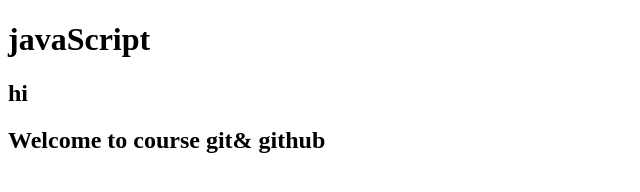
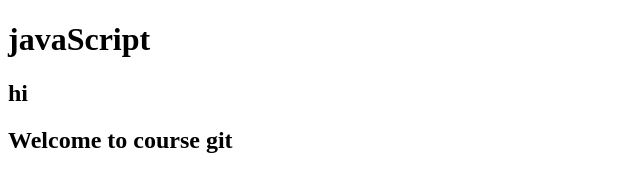
Before and after one commit to AliIbrahim5/git-html, a plain HTML site: page index.html in a window 1280 px wide. Shown: the whole page, without its empty margins (0-640 px from the left). Drawn offline with Linux system fonts and the light colour scheme.

Commit message:
Update index.html

```diff
--- a/index.html
+++ b/index.html
@@ -9,6 +9,6 @@
   <body>
     <h1>javaScript</h1>
     <h2>hi</h2>
-    <h2>Welcome to course git& github</h2>
+    <h2>Welcome to course git</h2>
   </body>
 </html>
```
